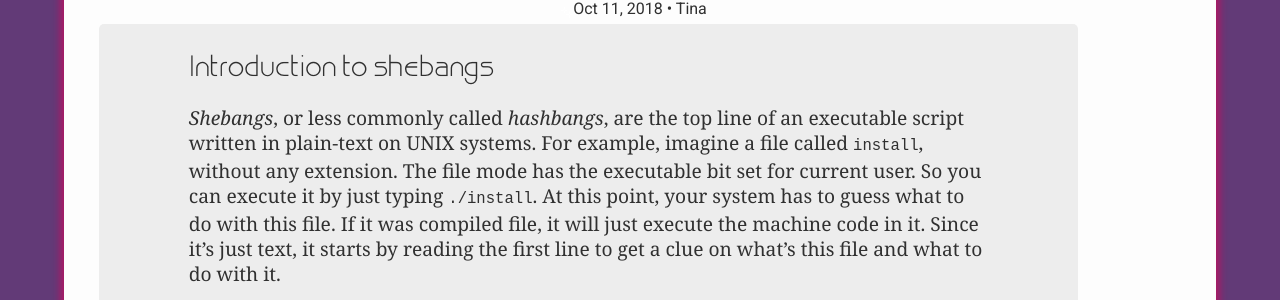
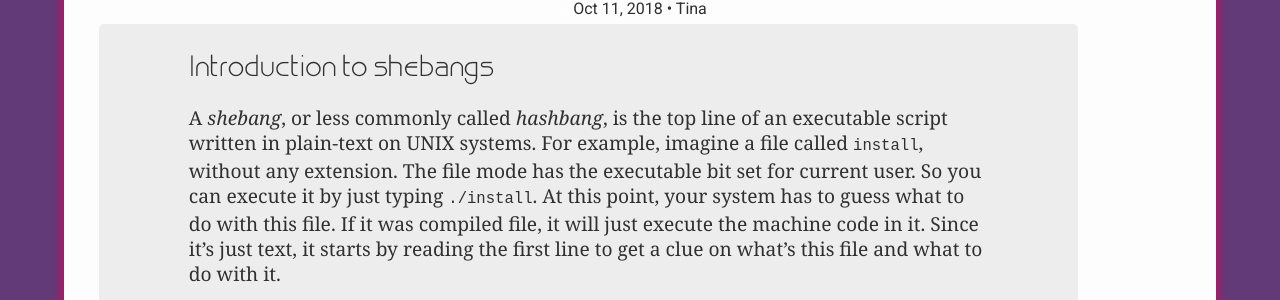
Before and after one commit to Tina-otoge/blog, a Jekyll site: the page built from _posts/2018-10-11-lets-talk-about-shebang.markdown, in a window 1280 px wide and 900 px high. Shown: the part 379-679 px from the top of the window. Built offline with Jekyll 4.4.1, drawn with Linux system fonts in a browser that asks for light colours.

Commit message:
Change shebang to singular in introduction

```diff
--- a/_posts/2018-10-11-lets-talk-about-shebang.markdown
+++ b/_posts/2018-10-11-lets-talk-about-shebang.markdown
@@ -9,7 +9,7 @@ tags: linux bash best-practices
 
 # Introduction to shebangs
 
-*Shebangs*, or less commonly called *hashbangs*, are the top line of an
+A *shebang*, or less commonly called *hashbang*, is the top line of an
 executable script written in plain-text on UNIX systems. For example, imagine a
 file called `install`, without any extension. The file mode has the executable
 bit set for current user. So you can execute it by just typing `./install`. At
```
